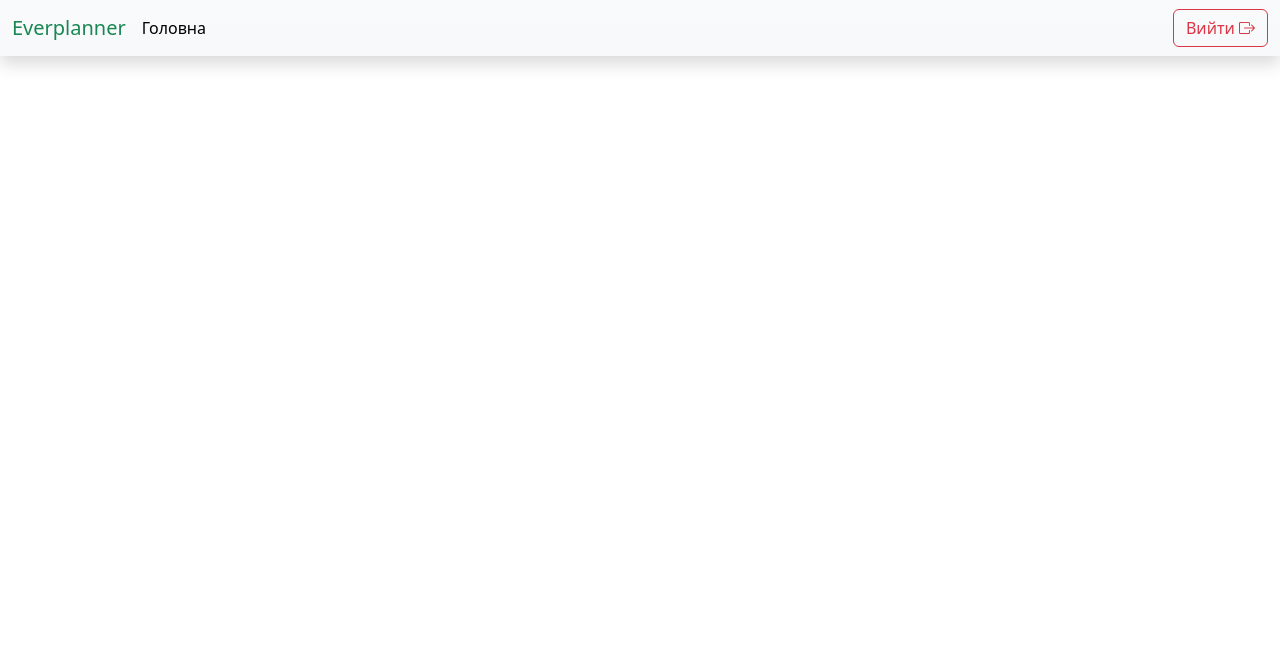
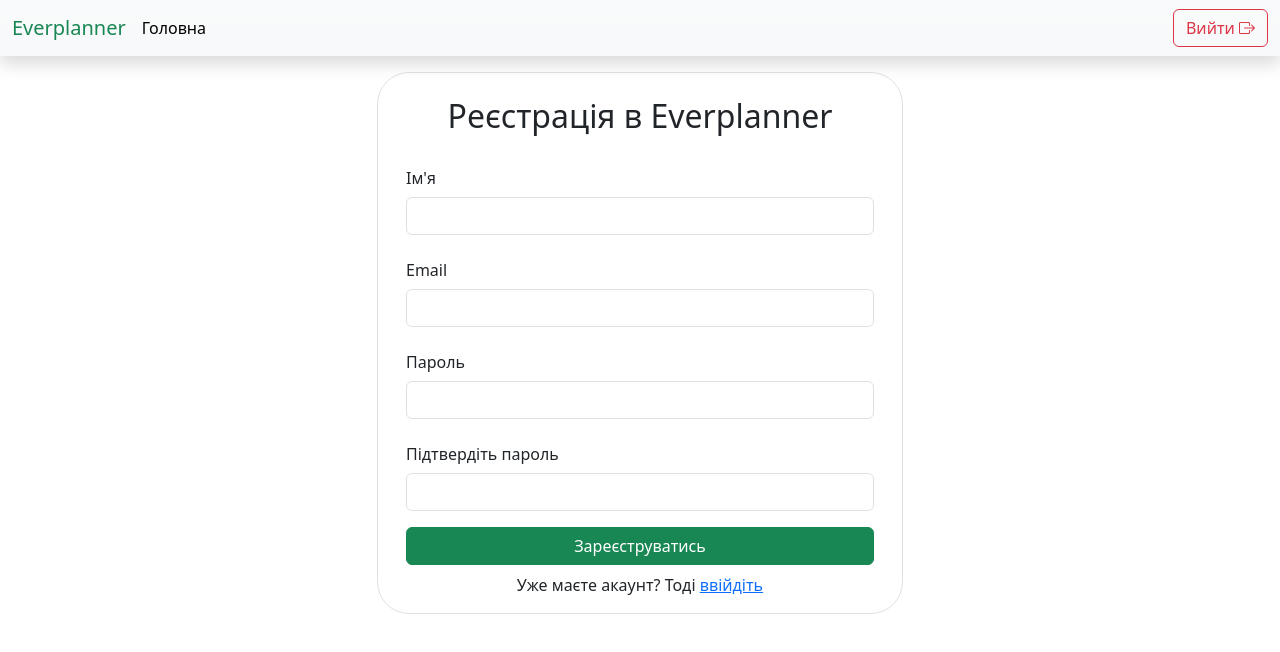
Before and after one commit to AndrryArmor/Everplanner, a Vue app in the folder Frontend/: page /signup in a window 1280 px wide. Shown: the top 652 px of the page. Built offline with nearby package versions, Linux system fonts and the light colour scheme.

Commit message:
Add signup; fix router names; minot changes

```diff
--- a/Frontend/src/components/Projects.vue
+++ b/Frontend/src/components/Projects.vue
@@ -19,12 +19,7 @@
               @open-project="openProject"
               @delete-project="deleteProject"
             />
-            <PlannerNewWorker
-              :new-worker-id="newProjectId"
-              :dollar-sign="dollarSign"
-              :development-velocity-metric="developmentVelocityMetric"
-              @add-new-worker="addNewProject"
-            />
+            <NewProject :new-project-id="newProjectId" @add-new-worker="addNewProject" />
           </tbody>
         </table>
       </div>
--- a/Frontend/src/components/TheLogin.vue
+++ b/Frontend/src/components/TheLogin.vue
@@ -11,14 +11,19 @@
             </div>
           </div>
           <div class="row mb-4 mx-1">
-            <label for="inputPassword" class="col-12 col-form-label fs-5">Password</label>
+            <label for="inputPassword" class="col-12 col-form-label fs-5">Пароль</label>
             <div class="col-12">
               <input type="password" class="form-control form-control-lg" id="inputPassword" />
             </div>
           </div>
-          <div class="row mb-4 mx-1">
+          <div class="row mb-3 mx-1">
             <div class="col">
               <button type="submit" class="btn btn-lg btn-success w-100">Ввійти</button>
+            </div>
+          </div>
+          <div class="row mb-4 mx-1">
+            <div class="col text-center">
+              <span>Ви тут вперше? Тоді <router-link to="/signup" href="#">зареєструйтесь</router-link></span>
             </div>
           </div>
         </form>
@@ -32,8 +37,5 @@
 <style scoped lang="scss">
 .login-wrapper {
   width: 550px;
-  .login {
-    height: 400px;
-  }
 }
 </style>
--- a/Frontend/src/components/TheNavbar.vue
+++ b/Frontend/src/components/TheNavbar.vue
@@ -1,7 +1,7 @@
 <template>
   <nav class="navbar shadow bg-gradient bg-light">
     <div class="container-fluid">
-      <router-link to="/" class="navbar-brand text-success fw-light">
+      <router-link to="/login" class="navbar-brand text-success fw-light">
         Everplanner
       </router-link>
       <ul class="navbar-nav me-auto">
@@ -11,7 +11,7 @@
       </ul>
       <ul class="navbar-nav">
         <li class="nav-item">
-          <router-link to="/" class="btn btn-outline-danger" role="button">
+          <router-link to="/login" class="btn btn-outline-danger" role="button">
             Вийти
             <i class="bi bi-box-arrow-right"></i>
           </router-link>
--- /dev/null
+++ b/Frontend/src/components/TheSignup.vue
@@ -0,0 +1,53 @@
+<template>
+  <div class="container my-3">
+    <div class="row justify-content-center">
+      <div class="col-sm-10 login-wrapper">
+        <form class="container border rounded rounded-5 login">
+          <h2 class="fw-light my-4 text-center">Реєстрація в Everplanner</h2>
+          <div class="row mb-3 mx-1">
+            <label for="inputName" class="col-12 col-form-label">Ім'я</label>
+            <div class="col-12">
+              <input type="text" class="form-control" id="inputName" />
+            </div>
+          </div>
+          <div class="row mb-3 mx-1">
+            <label for="inputEmail" class="col-12 col-form-label">Email</label>
+            <div class="col-12">
+              <input type="email" class="form-control" id="inputEmail" />
+            </div>
+          </div>
+          <div class="row mb-3 mx-1">
+            <label for="inputPassword" class="col-12 col-form-label">Пароль</label>
+            <div class="col-12">
+              <input type="password" class="form-control" id="inputPassword" />
+            </div>
+          </div>
+          <div class="row mb-3 mx-1">
+            <label for="inputConfirmPassword" class="col-12 col-form-label">Підтвердіть пароль</label>
+            <div class="col-12">
+              <input type="password" class="form-control" id="inputConfirmPassword" />
+            </div>
+          </div>
+          <div class="row mb-2 mx-1">
+            <div class="col">
+              <button type="submit" class="btn btn-success w-100">Зареєструватись</button>
+            </div>
+          </div>
+          <div class="row mb-3 mx-1">
+            <div class="col text-center">
+              <span>Уже маєте акаунт? Тоді <router-link to="/login" href="#">ввійдіть</router-link></span>
+            </div>
+          </div>
+        </form>
+      </div>
+    </div>
+  </div>
+</template>
+
+<script setup></script>
+
+<style scoped lang="scss">
+.login-wrapper {
+  width: 550px;
+}
+</style>
--- a/Frontend/src/router.js
+++ b/Frontend/src/router.js
@@ -1,11 +1,13 @@
 import { createRouter, createWebHistory } from "vue-router";
 import TheLogin from "@/components/TheLogin.vue";
+import TheSignup from "@/components/TheSignup.vue";
 import Projects from "@/components/Projects.vue";
 import Planner from "@/components/Planner.vue";
 import GanttChart from "@/components/GanttChart.vue";
 
 const routes = [
-  { path: "/", component: TheLogin },
+  { path: "/login", component: TheLogin },
+  { path: "/signup", component: TheSignup },
   { path: "/projects", component: Projects },
   { path: "/projects/project", component: Planner },
   { path: "/projects/project/planning-results", component: GanttChart },
```
